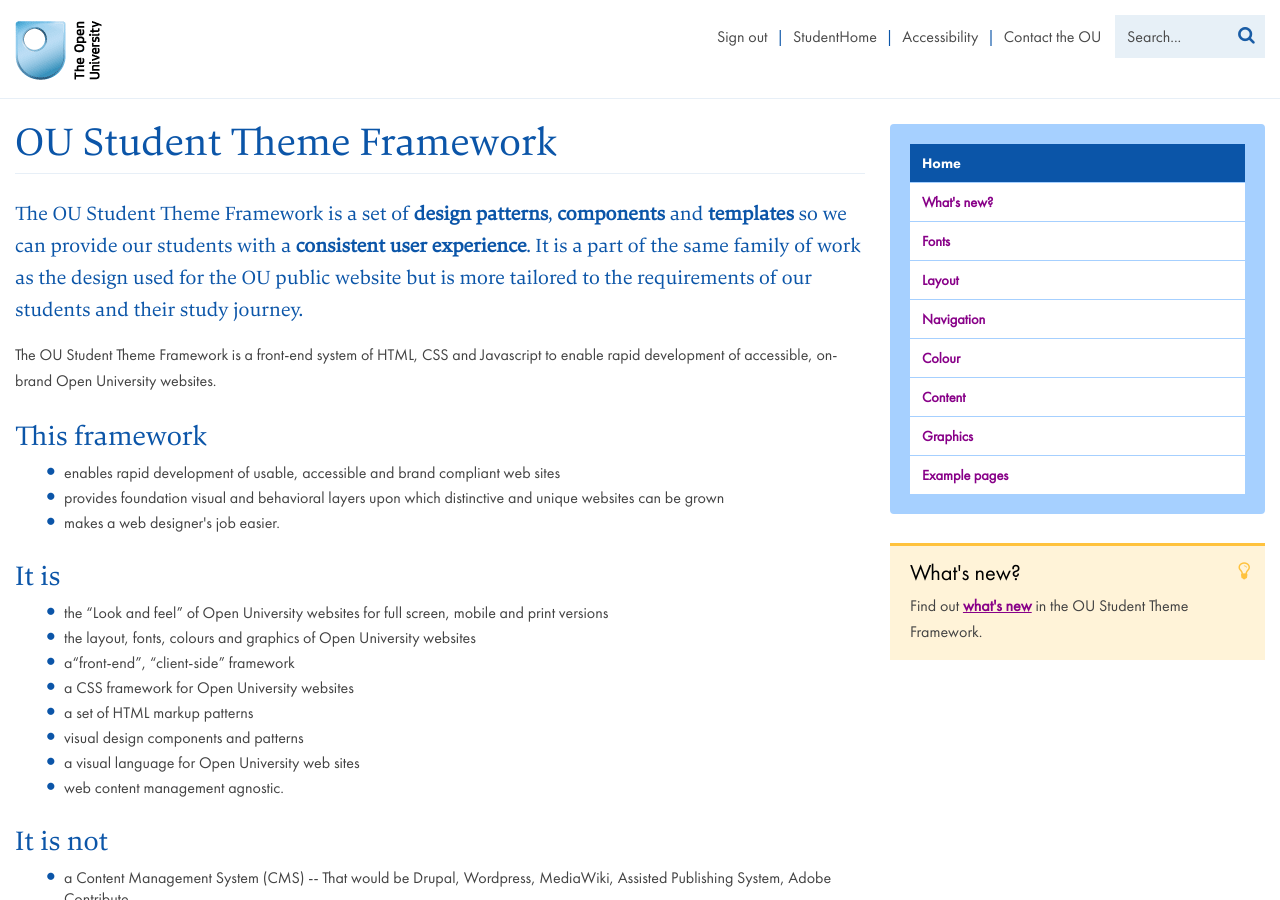
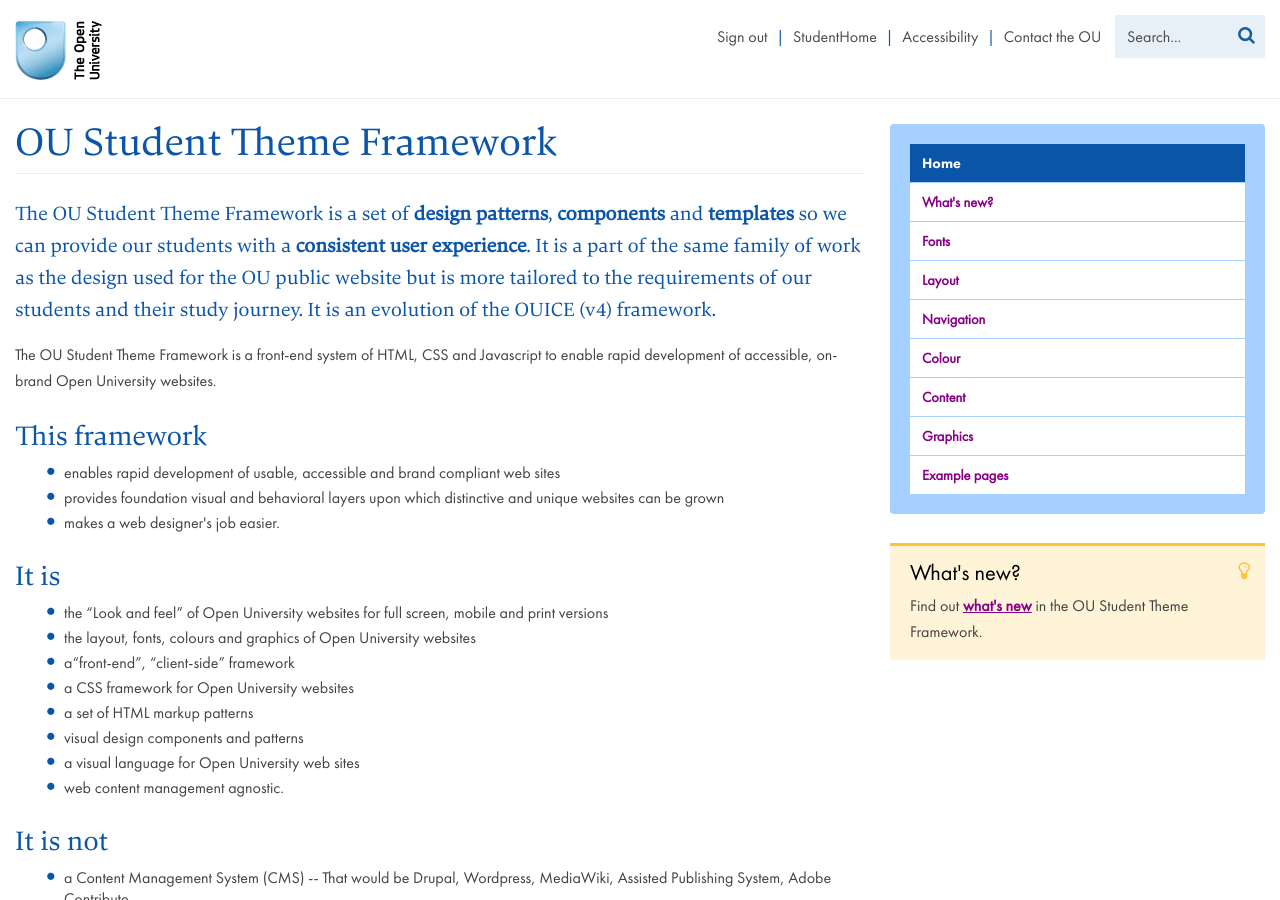
Before and after one commit to the-open-university/student-theme-framework, a Jekyll site: the page built from index.html, in a window 1280 px wide and 900 px high. Built offline with Jekyll 4.4.1, drawn with Linux system fonts in a browser that asks for light colours; nearby versions of some CDN libraries.

Commit message:
added text to relate it back to OUICE v4

```diff
--- a/index.html
+++ b/index.html
@@ -14,7 +14,7 @@ classes: ou-home
 <div id="ou-content" class="ou-content">
 
 <h1>{{ page.title }}</h1>
-<p class="ou-introduction">The OU Student Theme Framework is a set of <strong> design patterns</strong>, <strong>components</strong> and <strong>templates</strong> so we can provide our students with a <strong>consistent user experience</strong>. It is a part of the same family of work as the design used for the OU public website but is more tailored to the requirements of our students and their study journey.</p>
+<p class="ou-introduction">The OU Student Theme Framework is a set of <strong> design patterns</strong>, <strong>components</strong> and <strong>templates</strong> so we can provide our students with a <strong>consistent user experience</strong>. It is a part of the same family of work as the design used for the OU public website but is more tailored to the requirements of our students and their study journey. It is an evolution of the OUICE (v4) framework.</p>
 
 <p>The OU Student Theme Framework is a front-end system of HTML, CSS and Javascript to enable rapid development of accessible, on-brand Open University websites.</p>
 
```
